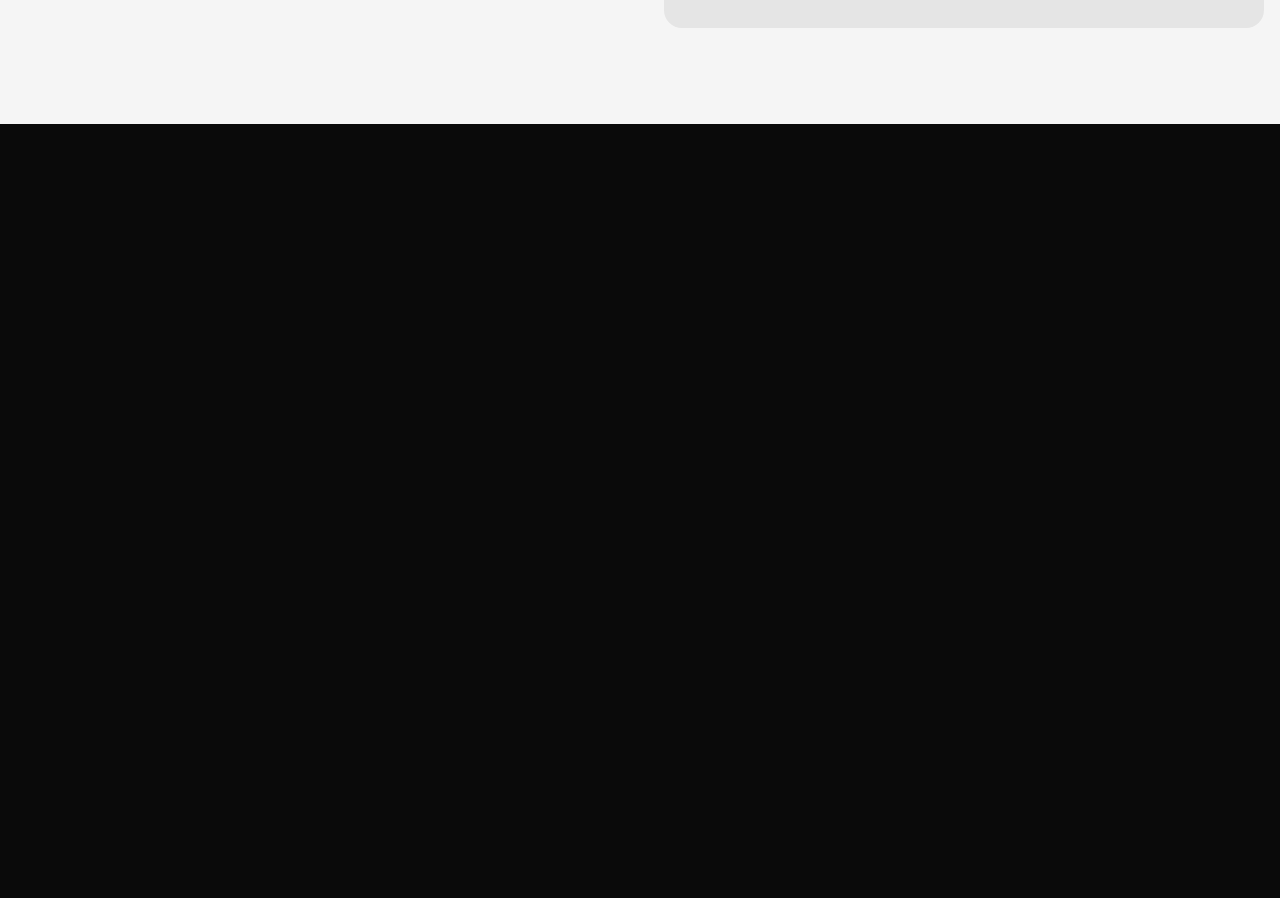
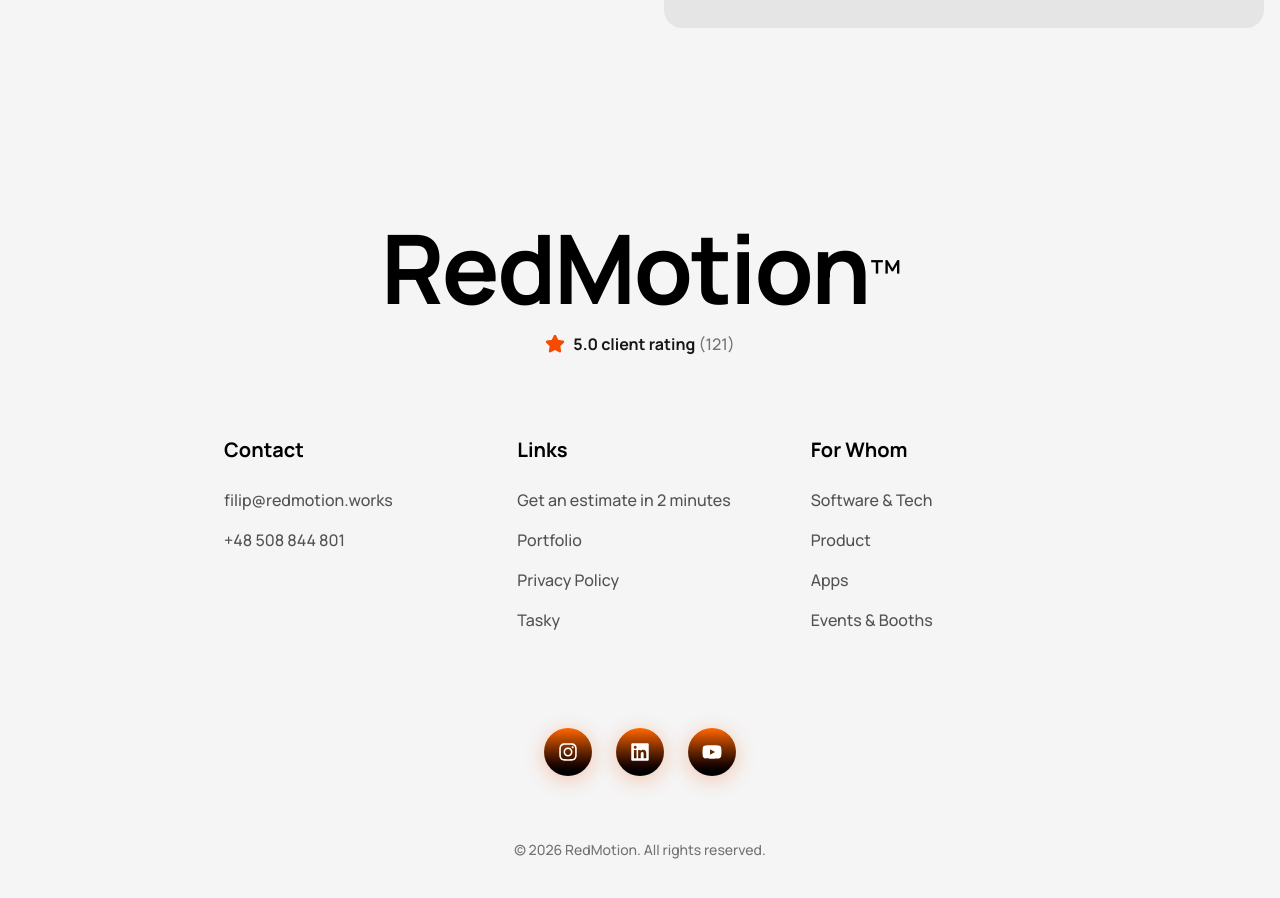
Before and after one commit to aliefkhairulfz/motiondesign_aliefkhairul, a Next.js app: page / in a window 1280 px wide. Shown: the part 3949-4847 px from the top of the page. Before the commit the page ends 4073 px from the top, so only its background shows below. Built offline with nearby package versions, Linux system fonts and the light colour scheme.

Commit message:
ft updt: landing-page-2

```diff
--- a/features/landing/pages/landing.tsx
+++ b/features/landing/pages/landing.tsx
@@ -1,5 +1,7 @@
 import { Button } from '@/components/ui/button';
 import TabService from '../components/tab-service';
+import { Star } from 'lucide-react';
+import { FaInstagram, FaLinkedin, FaYoutube } from 'react-icons/fa';
 
 const myServices = [
     {
@@ -377,6 +379,131 @@
                     {/* PROCESS STEPS CONTAINER */}
                 </div>
                 {/* OUR PROCESS SECTION */}
+
+                {/* FOOTER SECTION */}
+                <footer className="w-full py-24 flex flex-col items-center">
+                    {/* Logo & Rating */}
+                    <div className="flex flex-col items-center gap-2 mb-20">
+                        <h1 className="text-7xl md:text-8xl font-bold tracking-tight text-black">
+                            RedMotion
+                            <sup className="text-3xl md:text-4xl font-medium">
+                                ™
+                            </sup>
+                        </h1>
+                        <div className="flex items-center gap-2 mt-2">
+                            <Star className="w-5 h-5 fill-orange-600 text-orange-600" />
+                            <p className="font-bold text-neutral-900">
+                                5.0 client rating{' '}
+                                <span className="text-neutral-500 font-medium">
+                                    (121)
+                                </span>
+                            </p>
+                        </div>
+                    </div>
+
+                    {/* Columns */}
+                    <div className="grid grid-cols-1 md:grid-cols-3 gap-12 max-w-4xl w-full mb-24 px-8">
+                        {/* Contact */}
+                        <div className="flex flex-col gap-4">
+                            <h3 className="font-bold text-xl text-black mb-2">
+                                Contact
+                            </h3>
+                            <a
+                                href="mailto:filip@redmotion.works"
+                                className="text-neutral-600 hover:text-neutral-900 transition-colors font-medium"
+                            >
+                                filip@redmotion.works
+                            </a>
+                            <a
+                                href="tel:+48508844801"
+                                className="text-neutral-600 hover:text-neutral-900 transition-colors font-medium"
+                            >
+                                +48 508 844 801
+                            </a>
+                        </div>
+
+                        {/* Links */}
+                        <div className="flex flex-col gap-4">
+                            <h3 className="font-bold text-xl text-black mb-2">
+                                Links
+                            </h3>
+                            <a
+                                href="#"
+                                className="text-neutral-600 hover:text-neutral-900 transition-colors font-medium"
+                            >
+                                Get an estimate in 2 minutes
+                            </a>
+                            <a
+                                href="#"
+                                className="text-neutral-600 hover:text-neutral-900 transition-colors font-medium"
+                            >
+                                Portfolio
+                            </a>
+                            <a
+                                href="#"
+                                className="text-neutral-600 hover:text-neutral-900 transition-colors font-medium"
+                            >
+                                Privacy Policy
+                            </a>
+                            <a
+                                href="#"
+                                className="text-neutral-600 hover:text-neutral-900 transition-colors font-medium"
+                            >
+                                Tasky
+                            </a>
+                        </div>
+
+                        {/* For Whom */}
+                        <div className="flex flex-col gap-4">
+                            <h3 className="font-bold text-xl text-black mb-2">
+                                For Whom
+                            </h3>
+                            <a
+                                href="#"
+                                className="text-neutral-600 hover:text-neutral-900 transition-colors font-medium"
+                            >
+                                Software & Tech
+                            </a>
+                            <a
+                                href="#"
+                                className="text-neutral-600 hover:text-neutral-900 transition-colors font-medium"
+                            >
+                                Product
+                            </a>
+                            <a
+                                href="#"
+                                className="text-neutral-600 hover:text-neutral-900 transition-colors font-medium"
+                            >
+                                Apps
+                            </a>
+                            <a
+                                href="#"
+                                className="text-neutral-600 hover:text-neutral-900 transition-colors font-medium"
+                            >
+                                Events & Booths
+                            </a>
+                        </div>
+                    </div>
+
+                    {/* Social Icons */}
+                    <div className="flex items-center gap-6 mb-16">
+                        <a href="#" className="w-12 h-12 rounded-full bg-gradient-to-b from-orange-500 to-black flex items-center justify-center text-white hover:scale-110 transition-transform shadow-[0_4px_20px_rgba(234,88,12,0.3)]">
+                            <FaInstagram className="w-5 h-5" />
+                        </a>
+                        <a href="#" className="w-12 h-12 rounded-full bg-gradient-to-b from-orange-500 to-black flex items-center justify-center text-white hover:scale-110 transition-transform shadow-[0_4px_20px_rgba(234,88,12,0.3)]">
+                            <FaLinkedin className="w-5 h-5" />
+                        </a>
+                        <a href="#" className="w-12 h-12 rounded-full bg-gradient-to-b from-orange-500 to-black flex items-center justify-center text-white hover:scale-110 transition-transform shadow-[0_4px_20px_rgba(234,88,12,0.3)]">
+                            <FaYoutube className="w-5 h-5" />
+                        </a>
+                    </div>
+
+                    {/* Copyright */}
+                    <p className="text-neutral-500 font-medium text-sm">
+                        © 2026 RedMotion. All rights reserved.
+                    </p>
+                </footer>
+                {/* FOOTER SECTION */}
             </section>
             {/* MAIN SECTION */}
         </div>
--- a/package.json
+++ b/package.json
@@ -16,6 +16,7 @@
     "next": "16.3.2",
     "react": "19.2.8",
     "react-dom": "19.2.8",
+    "react-icons": "^5.7.0",
     "shadcn": "^4.19.0",
     "tailwind-merge": "^3.6.0",
     "tw-animate-css": "^1.4.0"
```
Also changed, not shown: 1 other file (tests, documents, lock files or other folders).
